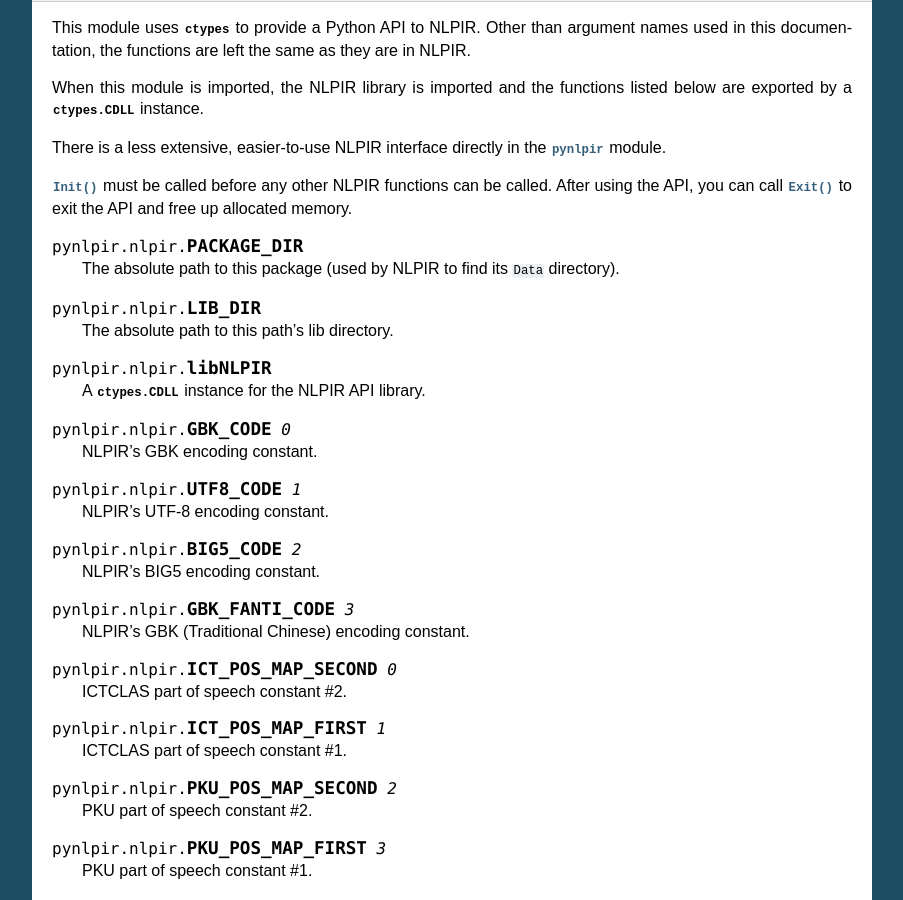
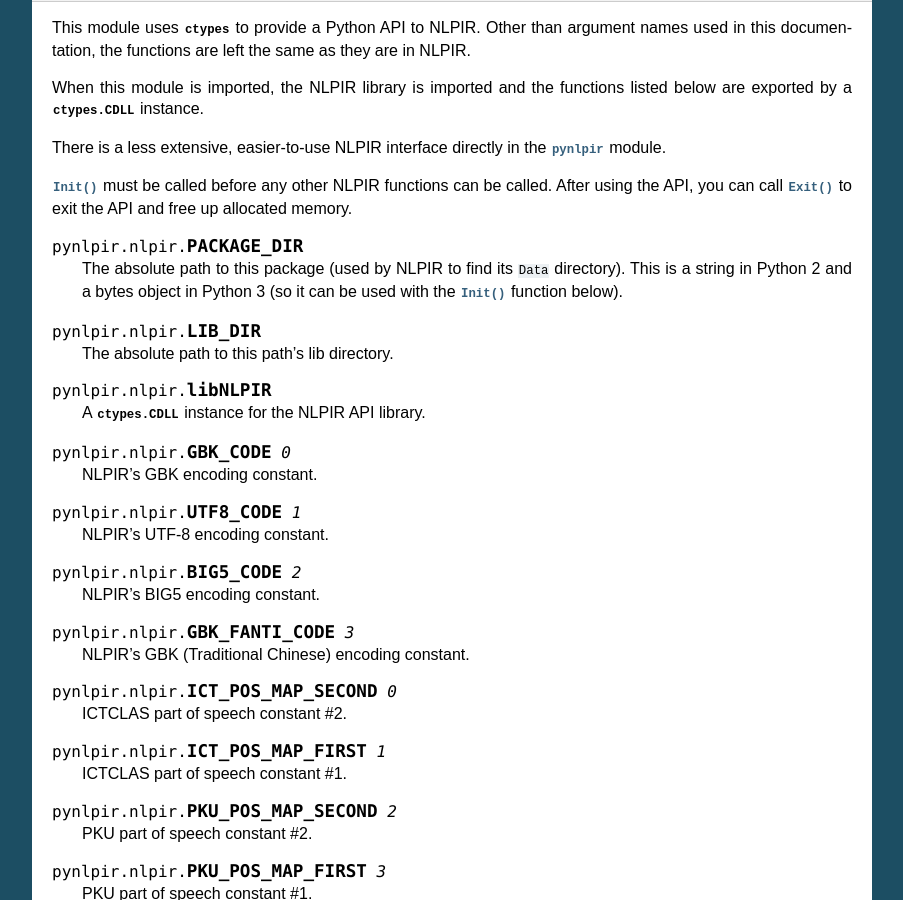
Before and after one commit to tsroten/pynlpir, a Sphinx documentation site: the page built from docs/api.rst, in a window 1280 px wide and 900 px high, scrolled down 1510 px. Shown: the whole window, without its empty margins (198-1101 px from the left). Built offline with Sphinx 7.4.7, drawn with Linux system fonts in a browser that asks for light colours.

Commit message:
Adds more detail to the PACKAGE_DIR constant's documentation.

```diff
--- a/docs/api.rst
+++ b/docs/api.rst
@@ -117,7 +117,8 @@ allocated memory.
 .. data:: PACKAGE_DIR
 
     The absolute path to this package (used by NLPIR to find its ``Data``
-    directory).
+    directory). This is a string in Python 2 and a bytes object in Python 3
+    (so it can be used with the :func:`Init` function below).
 
 .. data:: LIB_DIR
 
```
Also changed, not shown: 1 other file.
